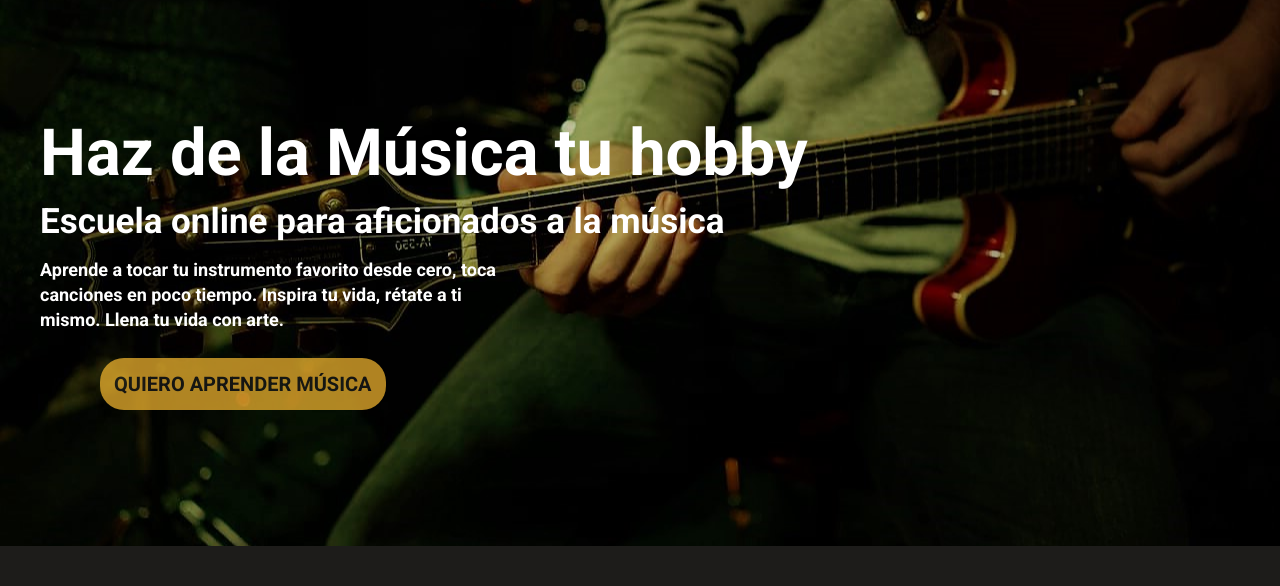
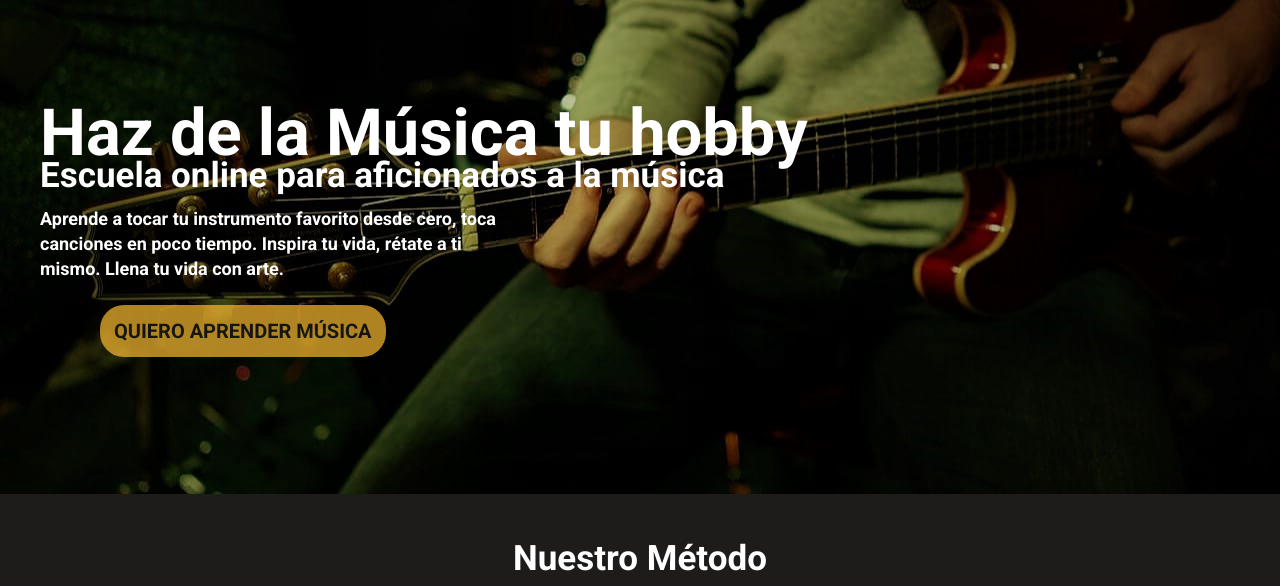
Before and after one commit to kikepal88/Melifluo-Web, a plain HTML site: page index.html in a window 1280 px wide. Shown: the part 155-741 px from the top of the page. Drawn offline with Linux system fonts and the light colour scheme.

Commit message:
Se crean variables para standard en font-sizes, se reemplazan estilos en versión 320 y 375px

```diff
--- a/css/index.css
+++ b/css/index.css
@@ -4,6 +4,18 @@
   --color_claro: white;
   --Fuente1: "Roboto", sans-serif;
   --Fuente2: "Lato", sans-serif;
+  --h1-size-p: 3rem;
+  --h1-size-m: 4rem;
+  --h1-size-g: 5rem;
+  --h2-size-p: 2.5rem;
+  --h2-size-m: 3rem;
+  --h2-size-g: 3.5rem;
+  --h3-size-p: 2rem;
+  --h3-size-m: 2.5rem;
+  --h3-size-g: 3rem;
+  --p-size-p: 1.5rem;
+  --p-size-m: 1.6rem;
+  --p-size-g: 1.8rem;
 }
 
 * {
@@ -18,8 +30,9 @@ html {
 }
 
 body {
-  font-size: 1.4rem;
+  font-size: var(--p-size-p);
   font-family: var(--Fuente1);
+  line-height: calc(var(--p-size-p)*1.4);
 }
 
 header {
@@ -66,20 +79,21 @@ header {
   margin-block-end: 15px;
 }
 .presentation__titles h1 {
-  font-size: 2.3rem;
   margin-block-end: 10px;
+  font-size: var(--h1-size-p);
+  line-height: calc(var(--h1-size-p)*1.2);
 }
 .presentation__titles h2 {
   width: 85%;
   margin: 0 auto;
-  font-size: 1.8rem;
+  font-size: var(--h2-size-p);
+  line-height: calc(var(--h2-size-p)*1.2);
 }
 .presentation__text {
   margin-block-end: 20px;
 }
 .presentation__text p {
   font-weight: 500;
-  line-height: 2rem;
 }
 .presentation__button-container {
   transform-origin: center;
@@ -119,8 +133,9 @@ main {
   margin-block-end: 20px;
 }
 .ourmethod__title h2 {
-  font-size: 2.2rem;
   margin-block-end: 10px;
+  font-size: var(--h2-size-p);
+  line-height: calc(var(--h2-size-p)*1.2);
 }
 .ourmethod__descriptions {
   width: 100%;
@@ -145,6 +160,7 @@ main {
   width: 100%;
 }
 .cards__texts h3 {
-  font-size: 2rem;
   margin-block-end: 15px;
+  font-size: var(--h3-size-p);
+  line-height: calc(var(--h3-size-p)*1.2);
 }
```
